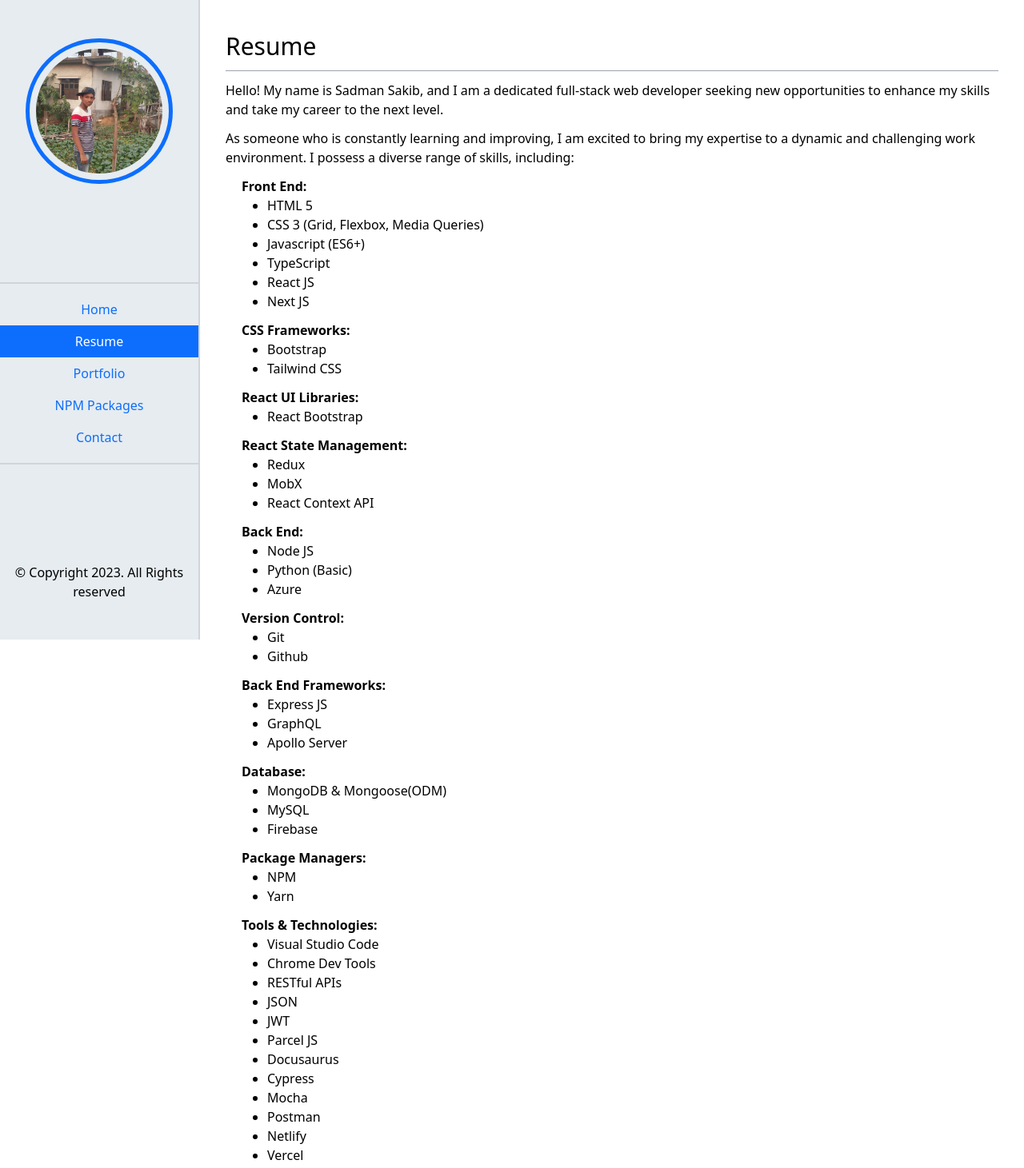
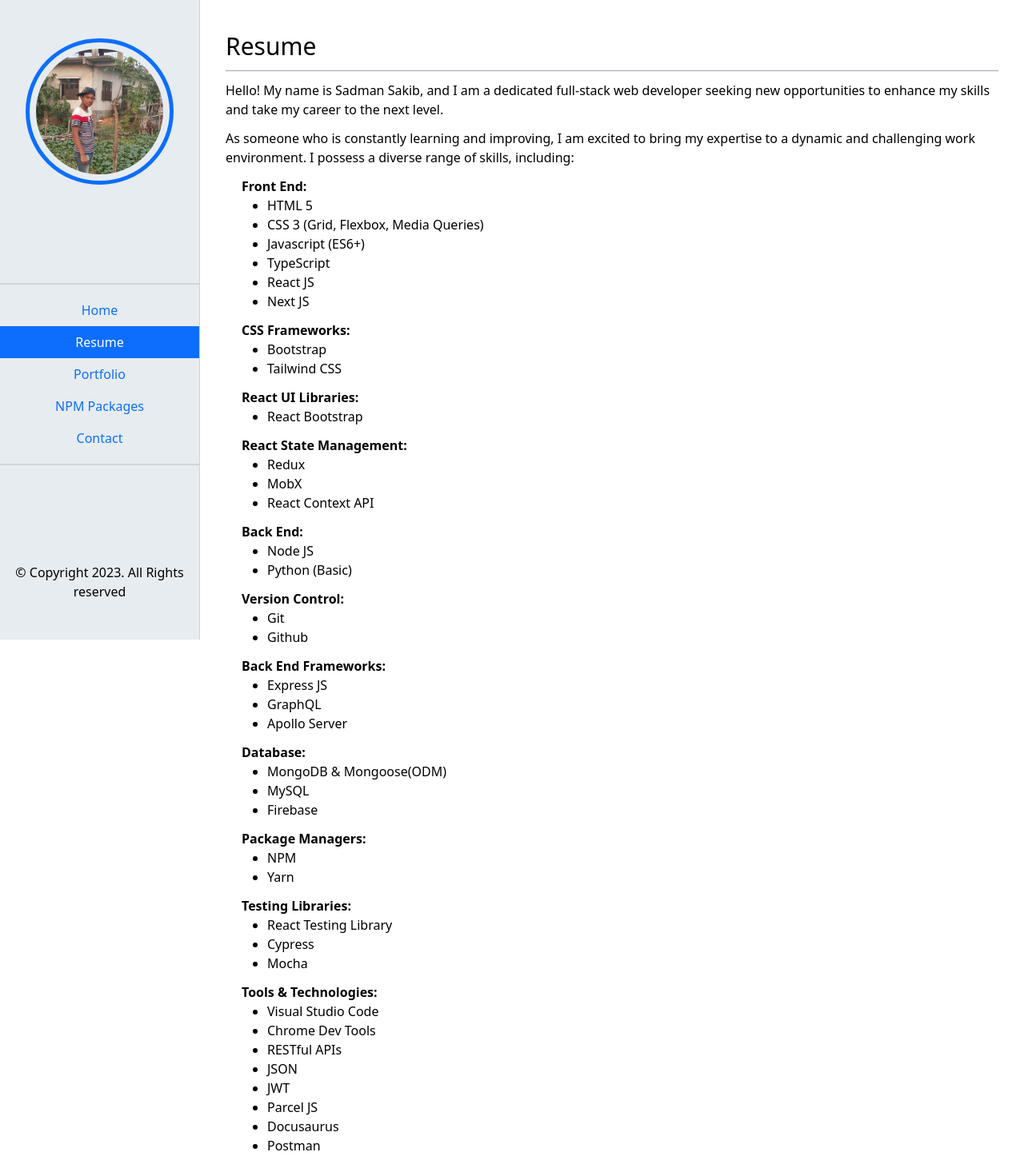
Before and after one commit to ssakib4040/nextjs-portfolio, a Next.js app: page /resume in a window 1280 px wide. Shown: the top 1461 px of the page at 80% size. Built offline with nearby package versions, Linux system fonts and the light colour scheme.

Commit message:
Deployment data added in portfolio

```diff
--- a/components/Sidebar.tsx
+++ b/components/Sidebar.tsx
@@ -50,7 +50,7 @@ export default function Sidebar({ sidebar }: { sidebar: boolean }) {
       <div
         className={`${
           sidebar ? "left-0" : "left-[-250px]"
-        } left-0 flex flex-col justify-between py-4 transition-all fixed top-0 bottom-0 w-[250px] bg-[#E6ECF0] overflow-auto border-r-2 border-gray-300 z-50`}
+        } left-0 flex flex-col justify-between py-4 transition-all fixed top-0 bottom-0 w-[250px] bg-[#E6ECF0] overflow-auto border-r-[1px] border-gray-300 z-50`}
       >
         <div className="sidebar_top p-8 flex justify-center items-center">
           <Image
--- a/pages/portfolio.tsx
+++ b/pages/portfolio.tsx
@@ -247,8 +247,7 @@ export default function Portfolio() {
 
                 <p className="mb-3 text-sm text-gray-500">
                   Lorem ipsum dolor sit amet consectetur adipisicing elit. Cum
-                  dolorem nisi quibusdam et quis ullam veniam ea eius nihil
-                  quod.
+                  dolorem nisi quibusdam et quis ullam veniam ea ei.
                 </p>
 
                 <div className="mb-3 flex flex-wrap gap-x-1 gap-y-2">
--- a/pages/resume.tsx
+++ b/pages/resume.tsx
@@ -45,7 +45,7 @@ export default function Resume() {
 
     {
       category: "Back End",
-      skills: ["Node JS", "Python (Basic)", "Azure"],
+      skills: ["Node JS", "Python (Basic)"],
     },
 
     {
@@ -69,6 +69,11 @@ export default function Resume() {
     },
 
     {
+      category: "Testing Libraries",
+      skills: ["React Testing Library", "Cypress", "Mocha"],
+    },
+
+    {
       category: "Tools & Technologies",
       skills: [
         "Visual Studio Code",
@@ -78,13 +83,41 @@ export default function Resume() {
         "JWT",
         "Parcel JS",
         "Docusaurus",
-        "Cypress",
-        "Mocha",
         "Postman",
-        "Netlify",
-        "Vercel",
       ],
     },
+
+    {
+      category: "Deployment",
+      skills: ["Azure", "Vercel", "Netlify", "Github Pages"],
+    },
+
+    // {
+    //   category: "Skills",
+    //   skills: [
+    //     "Problem Solving",
+    //     "Critical Thinking",
+    //     "Teamwork",
+    //     "Communication",
+    //     "Time Management",
+    //     "Leadership",
+    //     "Creativity",
+    //     "Adaptability",
+    //     "Work Ethic",
+    //     "Interpersonal Skills",
+    //     "Active Listening",
+    //     "Positive Attitude",
+    //     "Patience",
+    //     "Self-Confidence",
+    //     "Flexibility",
+    //     "Self-Motivation",
+    //     "Ability to Accept and Learn From Criticism",
+    //     "Conflict Resolution",
+    //     "Negotiation",
+    //     "Persuasion",
+    //     "Decision Making",
+    //   ],
+    // },
   ];
 
   return (
@@ -94,8 +127,8 @@ export default function Resume() {
 
       <p className="mb-3">
         Hello! My name is Sadman Sakib, and I am a dedicated full-stack web
-        developer seeking new opportunities to enhance my skills and take
-        my career to the next level.
+        developer seeking new opportunities to enhance my skills and take my
+        career to the next level.
       </p>
 
       <p className="mb-3">
```
